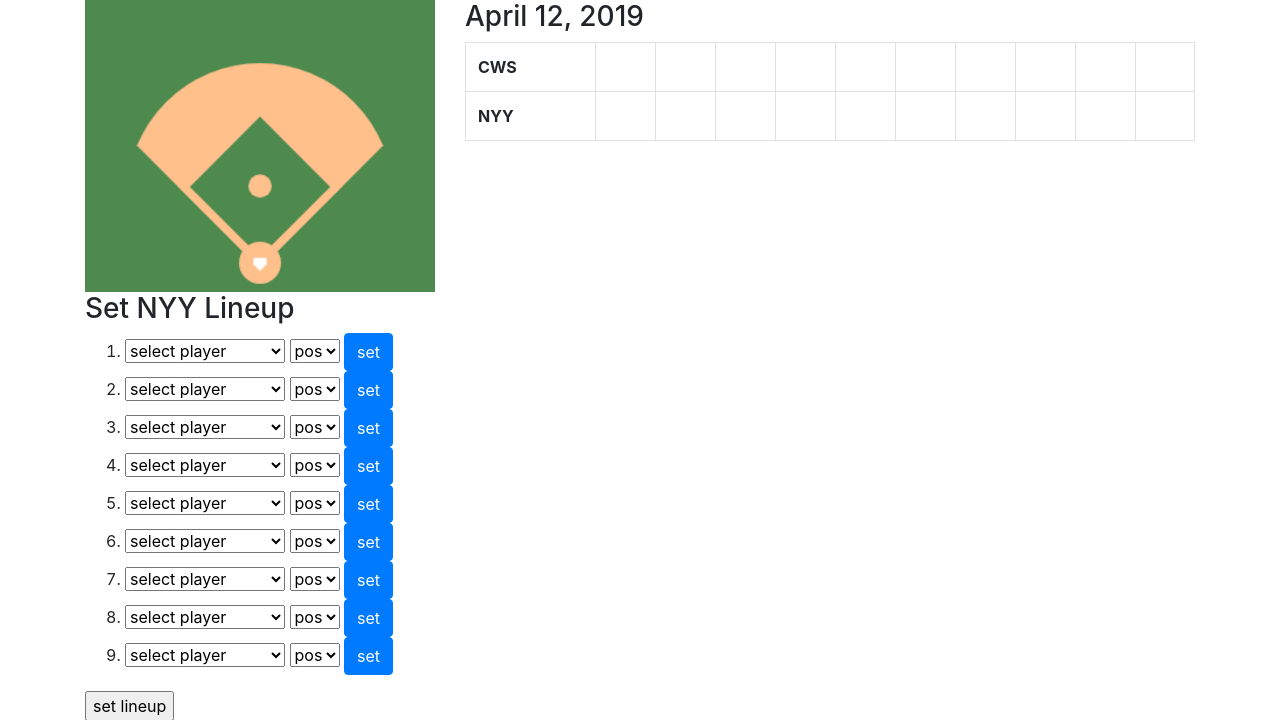
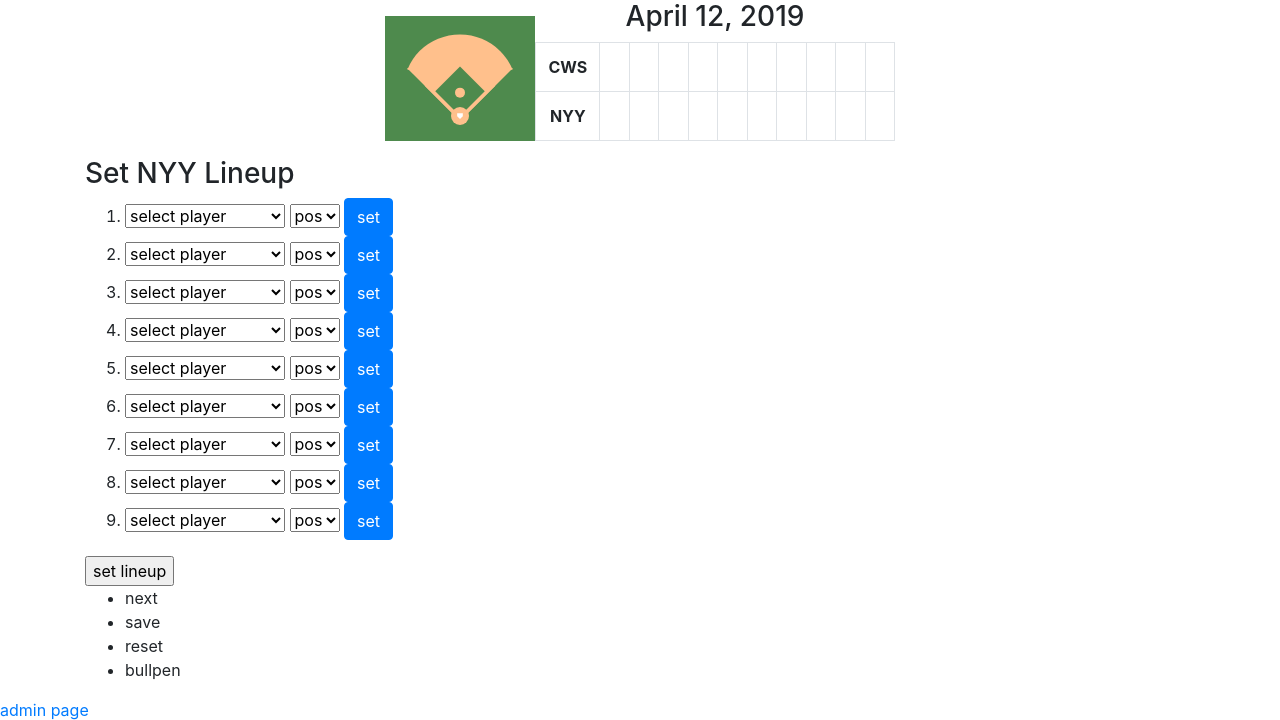
Before and after one commit to lamsond/bleacher-drum, a Django app: page /5/noodle/ in a window 1280 px wide. Shown: the part 56-776 px from the top of the page. Run offline with Django 3.2, Linux system fonts and the light colour scheme; data comes from the database, SQL or seed files in the repository; lists and menus that the app fills with data are empty; some libraries are stand-ins or nearby versions.

Commit message:
resizing canvas

```diff
--- a/lineup_site/lineup_app/static/lineup_app/score-box.js
+++ b/lineup_site/lineup_app/static/lineup_app/score-box.js
@@ -2,9 +2,9 @@
 
 const canvas = document.querySelector('#position-chart')
 const ctx = canvas.getContext('2d');
-const dim = 250;
-const w = 300;
-const base_dist = 100;
+const dim = 125;
+const w = 150;
+const base_dist = 50;
 const inf_sf = 1.5;
 
 const light_grass = '#4e8a4d';
@@ -39,7 +39,7 @@ function draw_diamond(x, y, size, color){
 }
 
 function draw_homeplate(x, y){
-	const size = 8;
+	const size = 4;
 	ctx.fillStyle = 'white';
 	ctx.moveTo(x, y);
 	ctx.beginPath();
@@ -54,7 +54,7 @@ function draw_homeplate(x, y){
 function draw_infield(){
 	ctx.fillStyle = sandlot;
 	ctx.beginPath();
-	ctx.arc(w/2, dim-inf_sf/2*base_dist-7, inf_sf*base_dist*0.76, -Math.PI/8, -7*Math.PI/8, true);
+	ctx.arc(w/2, dim-inf_sf/2*base_dist-12, inf_sf*base_dist*0.76, -Math.PI/8, -7*Math.PI/8, true);
 	ctx.fill();
 	ctx.beginPath();
 	ctx.moveTo(points[0][0], points[0][1]);
@@ -66,7 +66,7 @@ function draw_infield(){
 
 draw_infield();
 draw_diamond(w/2, dim-20, base_dist, sandlot);
-draw_diamond(w/2, dim-30, base_dist-15, light_grass);
-draw_circle(w/2, dim-25, 18, sandlot);
-draw_circle(w/2, dim-20-0.5*base_dist*Math.sqrt(2), 10, sandlot);
-draw_homeplate(w/2, dim-18);
+draw_diamond(w/2, dim-25, base_dist-15, light_grass);
+draw_circle(w/2, dim-25, 9, sandlot);
+draw_circle(w/2, dim-13-0.5*base_dist*Math.sqrt(2), 5, sandlot);
+draw_homeplate(w/2, dim-22);
--- a/lineup_site/lineup_app/templates/lineup_app/set_lineup_style.html
+++ b/lineup_site/lineup_app/templates/lineup_app/set_lineup_style.html
@@ -8,6 +8,19 @@
 		<link rel='stylesheet' type='text/css' href="{% static 'lineup_app/bootstrap-grid.css' %}">
 		<link rel='stylesheet' type='text/css' href="{% static 'lineup_app/bootstrap-reboot.css' %}">
 		<!--<link rel='stylesheet' type='text/css'  href="% static 'lineup_app/style.css' %">-->
+<style>
+.top-row{
+	display: flex;
+	justify-content: center;
+	align-items: center;
+}
+
+#scoreboard-div{
+	display: flex;
+	text-align: center;
+	flex-direction: column;
+}
+</style>
 	</head>
 	<body>
 		<nav class='navbar navbar-expand-sm navbar-dark bg-dark'>
@@ -26,9 +39,9 @@
 			</div>
 		</nav>
 		<div class='container'>
-			<div class='row'>
-				<canvas id='position-chart' class='col-5 col-sm-4' width='300px' height='250px'></canvas>
-				<div class='col-sm-8' id='scoreboard-div'>
+			<div class='top-row'>
+				<canvas id='position-chart' class='' width='150px' height='125px'></canvas>
+				<div class='' id='scoreboard-div'>
 					<h3>{{ game.date }}</h3>
 					<table class='table table-bordered'>
 						<tbody>
```
